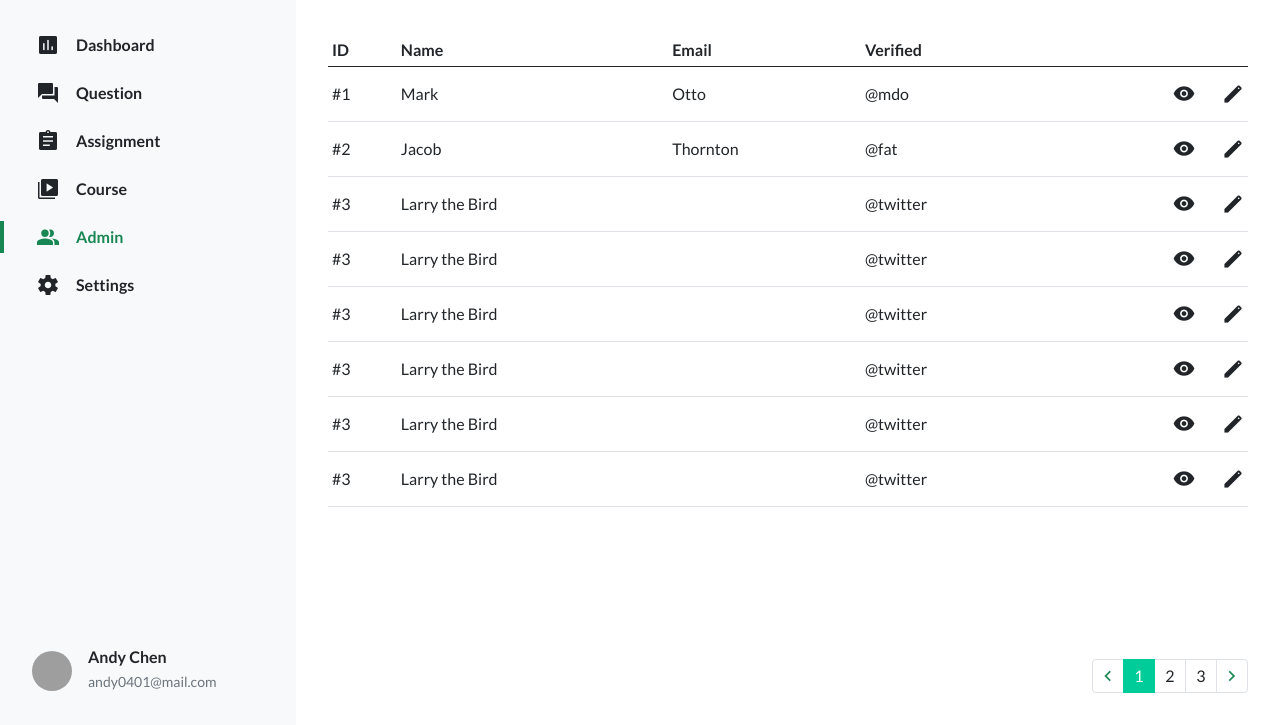
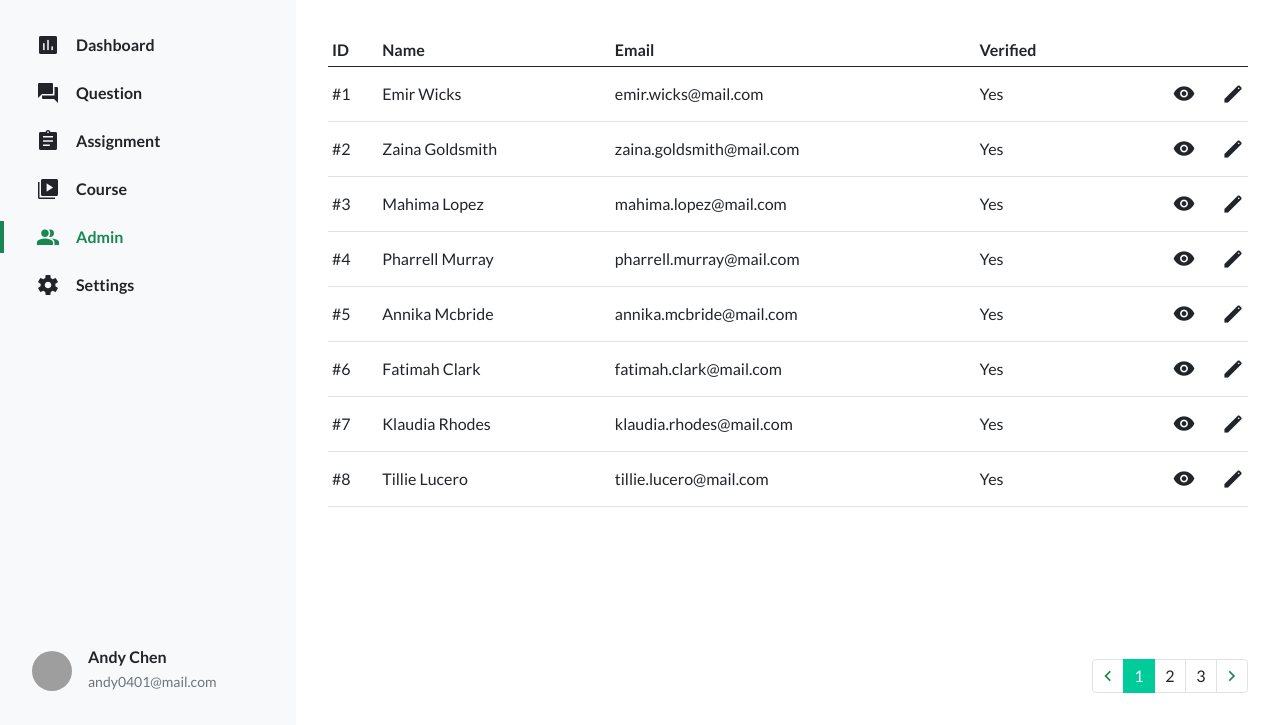
Before and after one commit to huotsai2fi/week5-backstage, a plain HTML site: page admin.html in a window 1280 px wide. Shown: the part 75-800 px from the top of the page. Drawn offline with nearby package versions, Linux system fonts and the light colour scheme; grey boxes are pictures that could not be loaded.

Commit message:
Update 2022-09-01T10:18:14.613Z

```diff
--- a/admin.html
+++ b/admin.html
@@ -84,9 +84,9 @@
       <tbody class="table-group-divider">
         <tr>
           <th scope="row">1</th>
-          <td>Mark</td>
-          <td>Otto</td>
-          <td>@mdo</td>
+          <td>Emir Wicks</td>
+          <td>emir.wicks@mail.com</td>
+          <td>Yes</td>
           <td class="text-end">
             <span class="material-symbols-outlined align-bottom me-4 cursor-pointer">visibility</span>
             <span class="material-symbols-outlined align-bottom cursor-pointer">edit</span>
@@ -94,9 +94,9 @@
         </tr>
         <tr>
           <th scope="row">2</th>
-          <td>Jacob</td>
-          <td>Thornton</td>
-          <td>@fat</td>
+          <td>Zaina Goldsmith</td>
+          <td>zaina.goldsmith@mail.com</td>
+          <td>Yes</td>
           <td class="text-end">
             <span class="material-symbols-outlined align-bottom me-4 cursor-pointer">visibility</span>
             <span class="material-symbols-outlined align-bottom cursor-pointer">edit</span>
@@ -104,65 +104,64 @@
         </tr>
         <tr>
           <th scope="row">3</th>
-          <td>Larry the Bird</td>
-          <td></td>
-          <td>@twitter</td>
+          <td>Mahima Lopez</td>
+          <td>mahima.lopez@mail.com</td>
+          <td>Yes</td>
           <td class="text-end">
             <span class="material-symbols-outlined align-bottom me-4 cursor-pointer">visibility</span>
             <span class="material-symbols-outlined align-bottom cursor-pointer">edit</span>
           </td>
         </tr>
         <tr>
-          <th scope="row">3</th>
-          <td>Larry the Bird</td>
-          <td></td>
-          <td>@twitter</td>
+          <th scope="row">4</th>
+          <td>Pharrell Murray</td>
+          <td>pharrell.murray@mail.com</td>
+          <td>Yes</td>
           <td class="text-end">
             <span class="material-symbols-outlined align-bottom me-4 cursor-pointer">visibility</span>
             <span class="material-symbols-outlined align-bottom cursor-pointer">edit</span>
           </td>
         </tr>
         <tr>
-          <th scope="row">3</th>
-          <td>Larry the Bird</td>
-          <td></td>
-          <td>@twitter</td>
+          <th scope="row">5</th>
+          <td>Annika Mcbride</td>
+          <td>annika.mcbride@mail.com</td>
+          <td>Yes</td>
           <td class="text-end">
             <span class="material-symbols-outlined align-bottom me-4 cursor-pointer">visibility</span>
             <span class="material-symbols-outlined align-bottom cursor-pointer">edit</span>
           </td>
         </tr>
         <tr>
-          <th scope="row">3</th>
-          <td>Larry the Bird</td>
-          <td></td>
-          <td>@twitter</td>
+          <th scope="row">6</th>
+          <td>Fatimah Clark</td>
+          <td>fatimah.clark@mail.com</td>
+          <td>Yes</td>
           <td class="text-end">
             <span class="material-symbols-outlined align-bottom me-4 cursor-pointer">visibility</span>
             <span class="material-symbols-outlined align-bottom cursor-pointer">edit</span>
           </td>
         </tr>
         <tr>
-          <th scope="row">3</th>
-          <td>Larry the Bird</td>
-          <td></td>
-          <td>@twitter</td>
+          <th scope="row">7</th>
+          <td>Klaudia Rhodes</td>
+          <td>klaudia.rhodes@mail.com</td>
+          <td>Yes</td>
           <td class="text-end">
             <span class="material-symbols-outlined align-bottom me-4 cursor-pointer">visibility</span>
             <span class="material-symbols-outlined align-bottom cursor-pointer">edit</span>
           </td>
         </tr>
         <tr>
-          <th scope="row">3</th>
-          <td>Larry the Bird</td>
-          <td></td>
-          <td>@twitter</td>
+          <th scope="row">8</th>
+          <td>Tillie Lucero</td>
+          <td>tillie.lucero@mail.com</td>
+          <td>Yes</td>
           <td class="text-end">
             <span class="material-symbols-outlined align-bottom me-4 cursor-pointer">visibility</span>
             <span class="material-symbols-outlined align-bottom cursor-pointer">edit</span>
           </td>
         </tr>
-
 
       </tbody>
     </table>
```
Also changed, not shown: index.html (added, +69 -0 lines), 1 other file.
